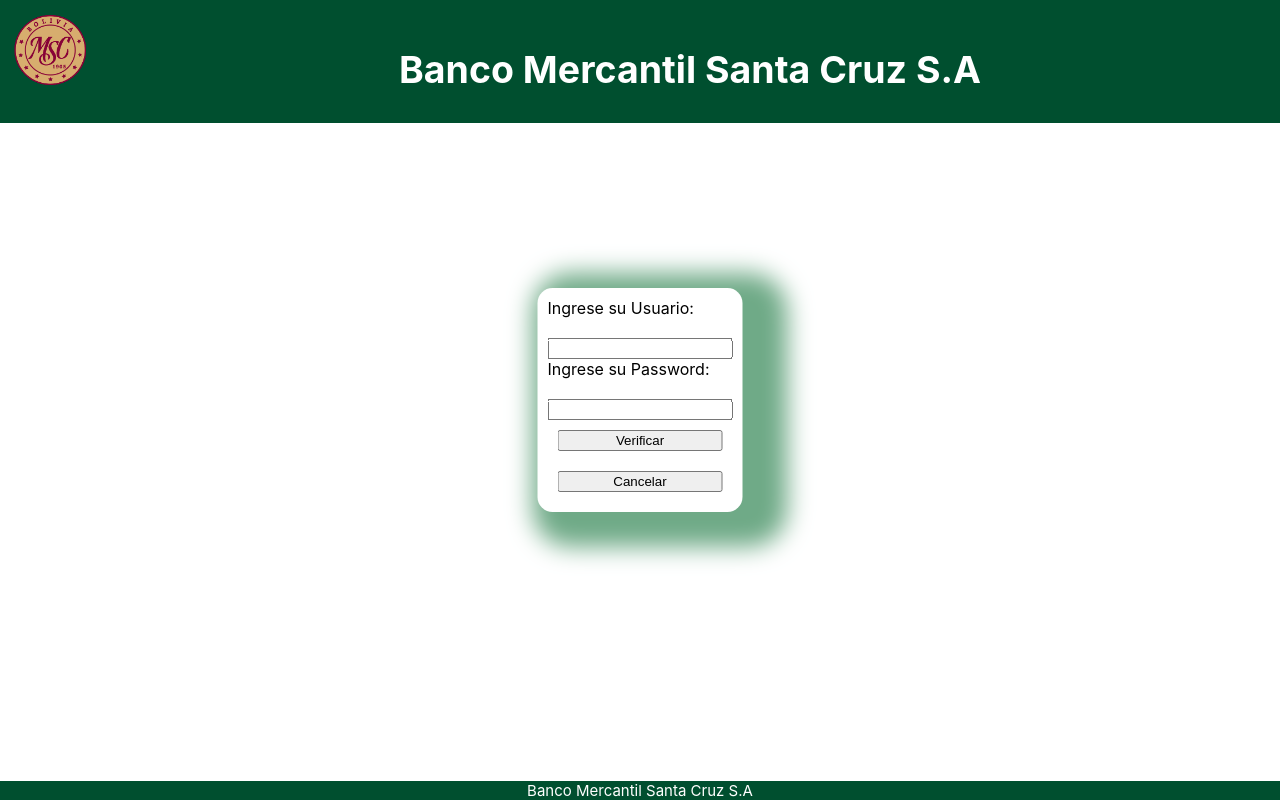
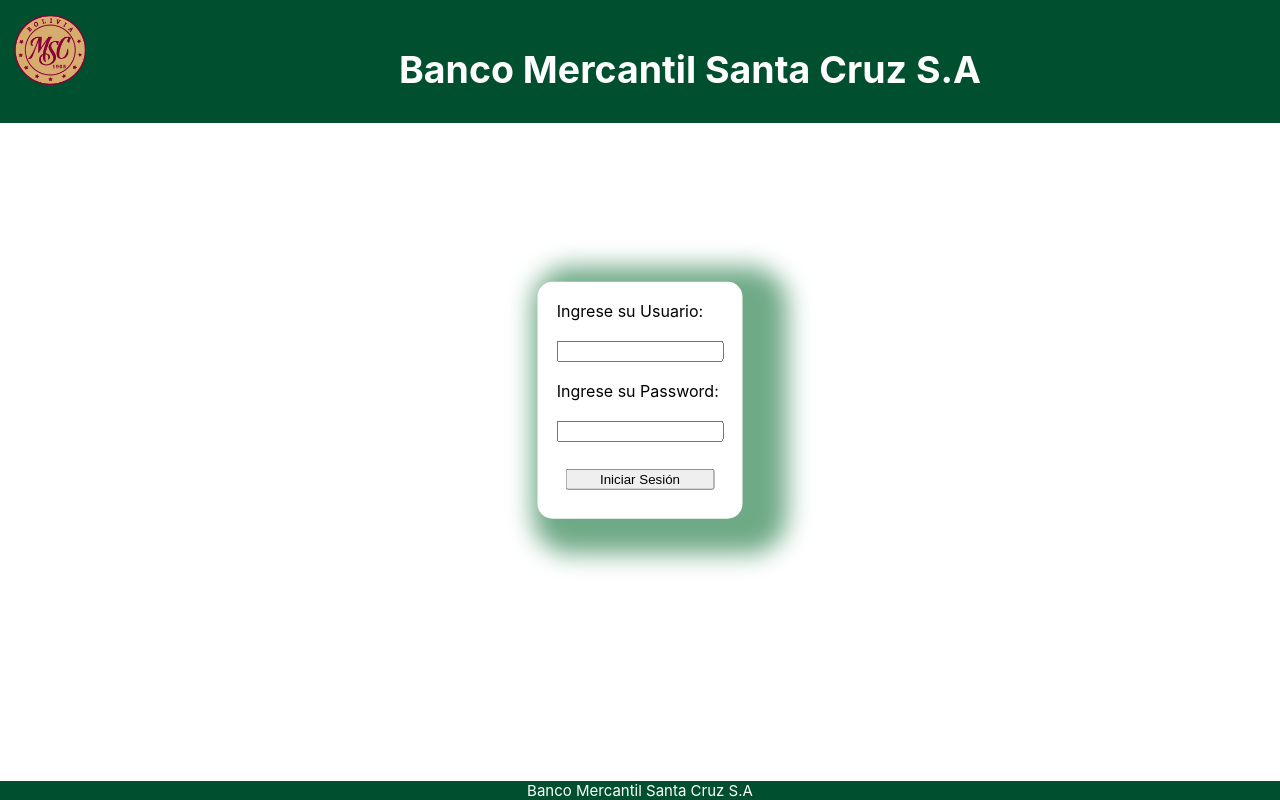
Before and after one commit to SebastianBelmonte01/proyecto-final-bmsc, a React (Create React App) app in the folder frontend/: page / in a window 1280 px wide. Built offline with nearby package versions, Linux system fonts and the light colour scheme.

Commit message:
Subiendo cambios en login

```diff
--- a/frontend/src/Pages/Home.js
+++ b/frontend/src/Pages/Home.js
@@ -34,8 +34,7 @@
                     </div>
                     <div className="form-container-button">
                         <div className="form-container">
-                            <Button text='Verificar' onClick={openApp}/>
-                            <Button text='Cancelar'/>
+                            <Button text='Iniciar Sesión' onClick={openApp}/>
                         </div>
                     </div>
             </div>
--- a/frontend/src/Styles/home.css
+++ b/frontend/src/Styles/home.css
@@ -7,15 +7,16 @@
     padding: 10px;
     box-shadow: 20px 10px 25px 25px #6faa87;
     border-radius: 15px;
-
     position: absolute;
-    top: 50%; right: 50%;
+    top: 50%;
+    right: 50%;
     transform: translate(50%,-50%);
 }
 
 .form-container {
     display: flex;
     flex-direction: column;
+    padding: 5%;
     gap: 20px;
 }
 
```
